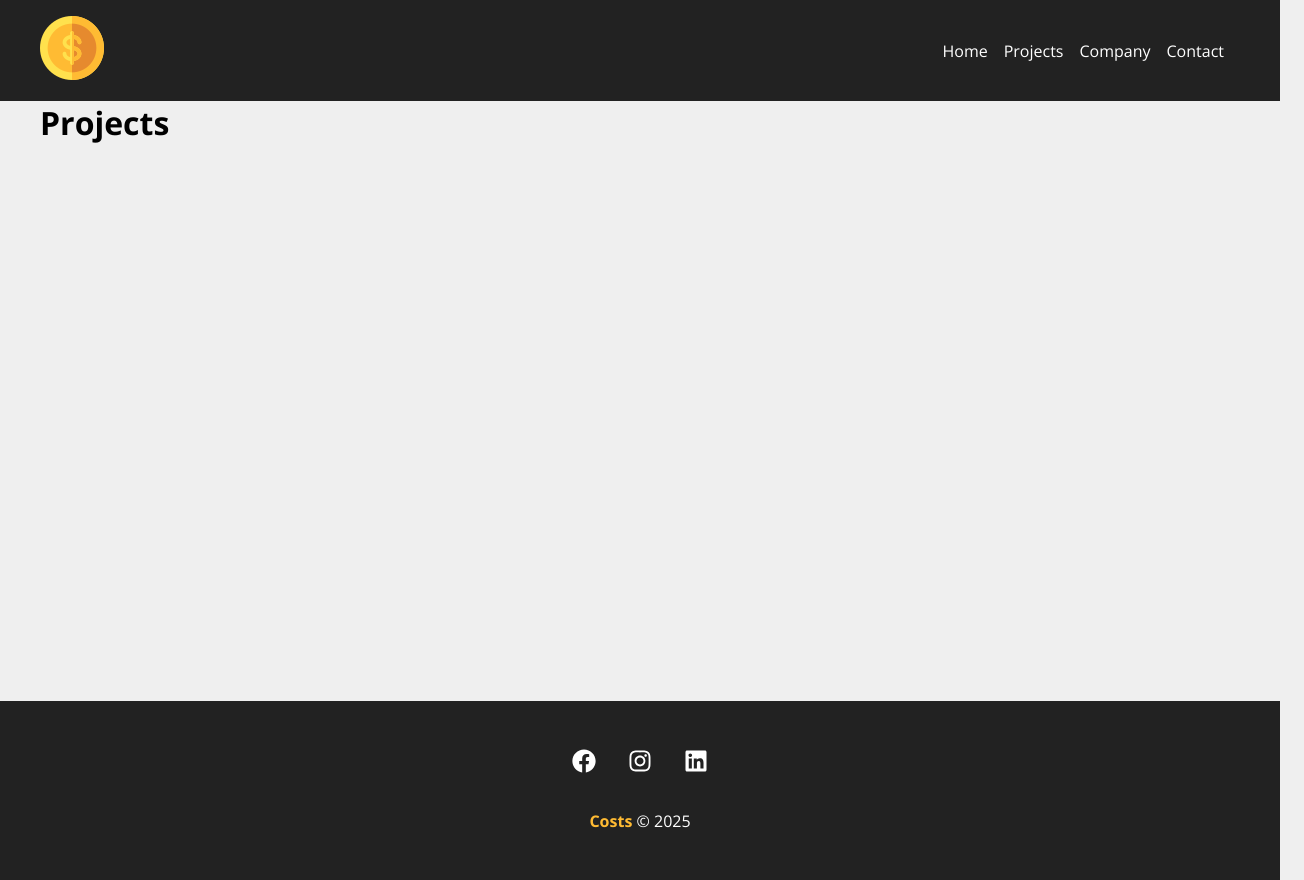
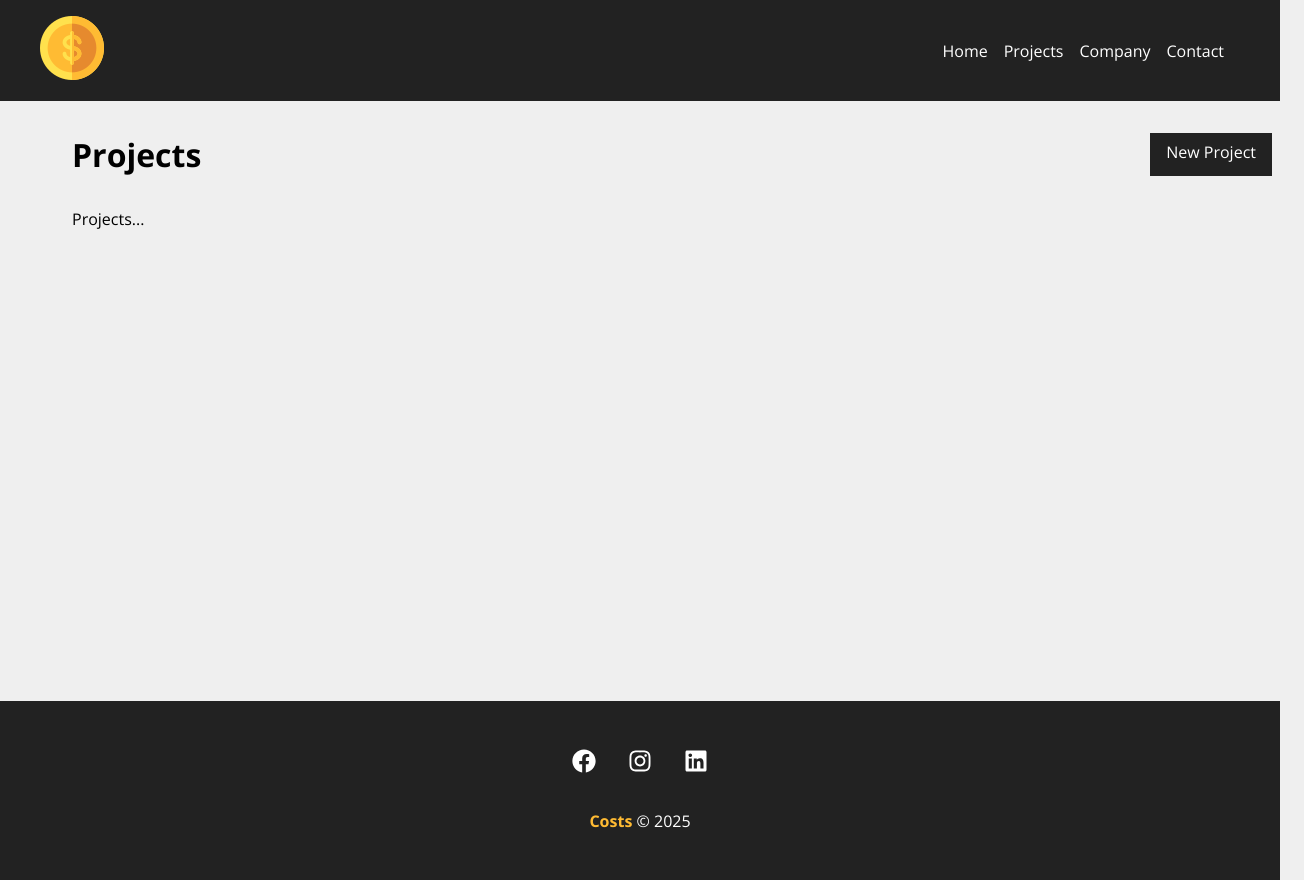
Before and after one commit to GabrielPivoto/costs, a React (Create React App) app: page /projects in a window 1280 px wide. Shown: the whole page, 1304 px wide, since content can reach past the window. Built offline with nearby package versions, Linux system fonts and the light colour scheme.

Commit message:
Start projects page
 - Initializes the projects page

Author: Pivoto

```diff
--- a/src/components/pages/Projects.js
+++ b/src/components/pages/Projects.js
@@ -1,21 +1,31 @@
 import { useLocation } from "react-router-dom"
 
+import styles from './Projects.module.css'
+
 import Message from "../layouts/Message"
+import LinkButton from '../layouts/LinkButton'
+import Container from '../layouts/Container'
 
-function Projects(){
+function Projects() {
 
     const location = useLocation()
     let message = ''
-    if(location.state) {
+    if (location.state) {
         message = location.state.message
     }
 
     return (
-        <div>
-            <h1>Projects</h1>
+        <div className={styles.project_container}>
+            <div className={styles.title_container}>
+                <h1>Projects</h1>
+                <LinkButton to="/newProject" text="New Project"/>
+            </div>
             {message && (
-                <Message type="success" message={message}/>
+                <Message type="success" message={message} />
             )}
+            <Container customClass="start">
+                <p>Projects...</p>
+            </Container>
         </div>
     )
 }
--- /dev/null
+++ b/src/components/pages/Projects.module.css
@@ -0,0 +1,9 @@
+.project_container {
+    padding: 2em;
+}
+
+.title_container {
+    display: flex;
+    justify-content: space-between;
+    margin-bottom: 2em;
+}
```
